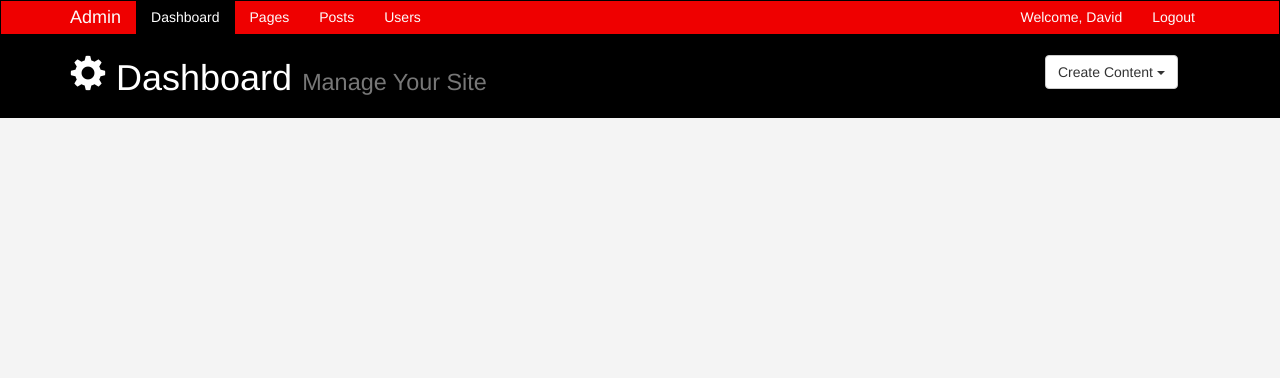
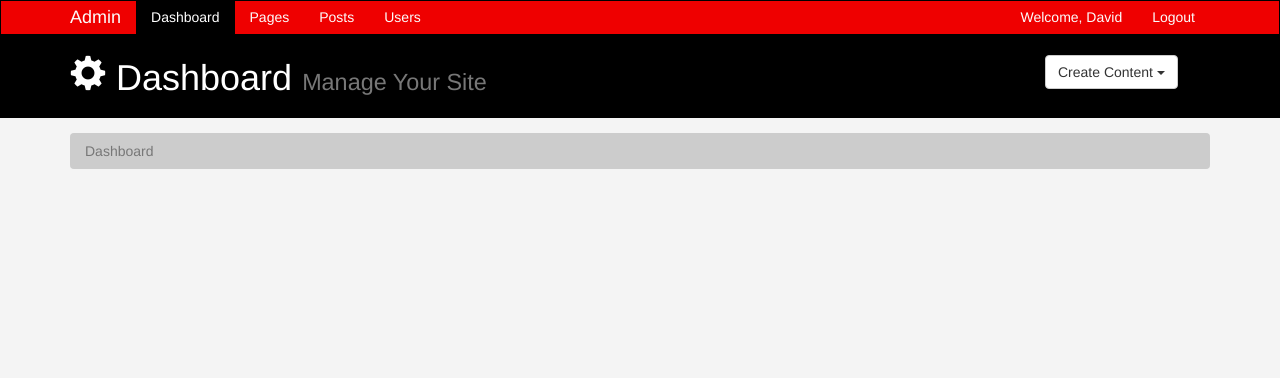
Before and after one commit to brandeddavid/django_dashboard, a Django app: page /dashboard/ in a window 1280 px wide. Shown: the top 378 px of the page. Run offline with Django 3.2, Linux system fonts and the light colour scheme; some libraries are stand-ins or nearby versions.

Commit message:
Dashboard Breadcrumb done

```diff
--- a/dashboard/static/css/style.css
+++ b/dashboard/static/css/style.css
@@ -100,6 +100,18 @@ body{
 
 }
 
+/* Breadcrumb */
+
+.breadcrumb{
+
+    background: #cccccc;
+    color: #333333;
+}
+
+.breadcrumb a{
+    color: #333333;
+}
+
 
 
 
--- a/dashboard/templates/dashboard/dashboard.html
+++ b/dashboard/templates/dashboard/dashboard.html
@@ -73,6 +73,14 @@
         </div>
     </header>
 
+    <section id="breadcrumb">
+        <div class="container">
+            <ol class="breadcrumb">
+                <li class="active">Dashboard</li>
+            </ol>
+        </div>
+    </section>
+
     <!-- Bootstrap core JavaScript
     ================================================== -->
     <!-- Placed at the end of the document so the pages load faster -->
```
